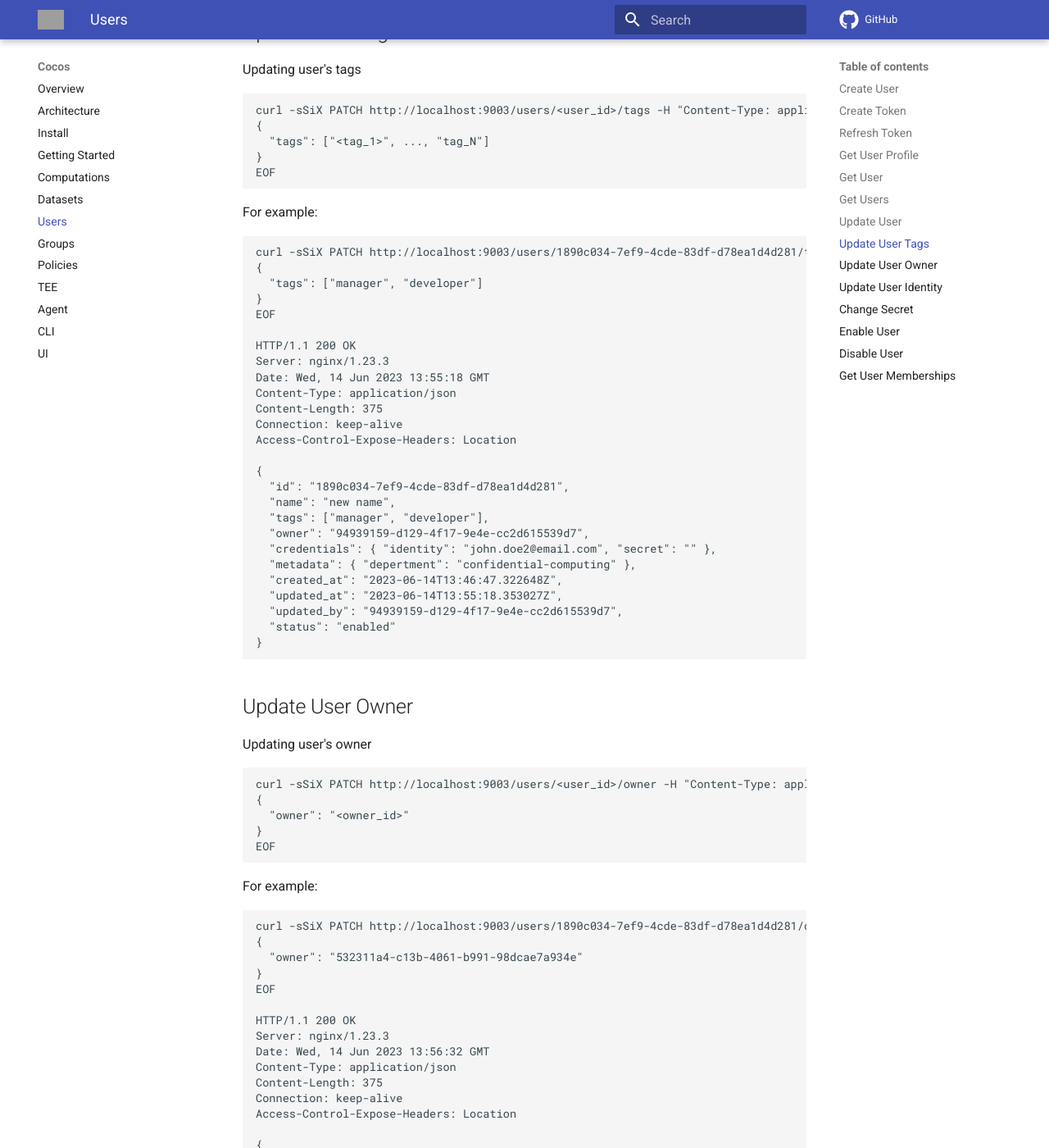
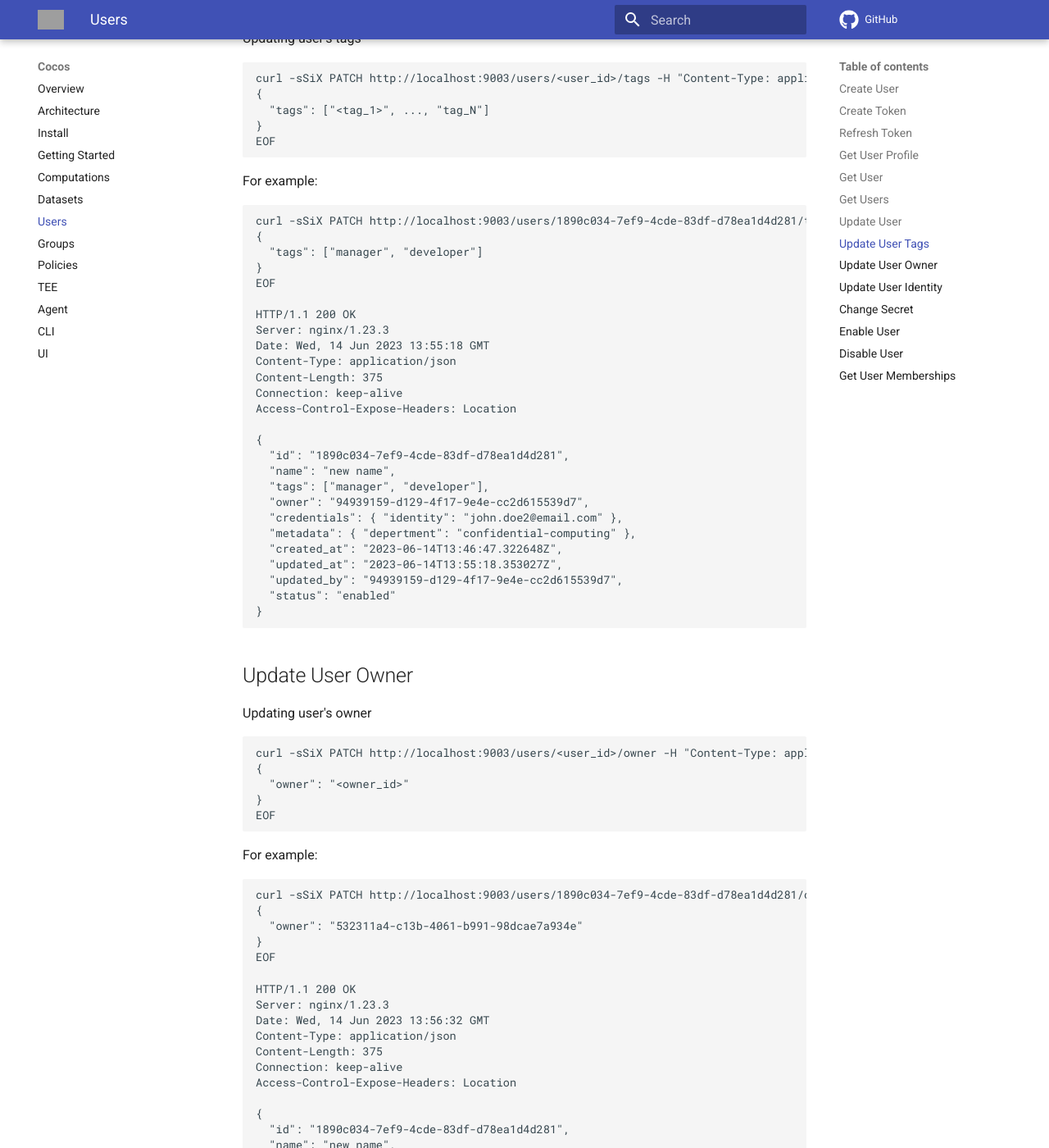
Before and after one commit to ultravioletrs/cocos-docs, an MkDocs documentation site: the page built from docs/users.md, in a window 1280 px wide and 1400 px high, scrolled down 6641 px. Shown: the whole window at 82% size. Built offline with MkDocs 1.6.1 and Material for MkDocs 9.7.7, drawn with Linux system fonts in a browser that asks for light colours; comment, search, counter and statistics services are not loaded; some of the changed text lies outside the part shown; grey boxes are pictures that could not be loaded.

Commit message:
Redact user secret
Signed-off-by: rodneyosodo <blackd0t@protonmail.com>

```diff
--- a/docs/users.md
+++ b/docs/users.md
@@ -48,7 +48,7 @@ Access-Control-Expose-Headers: Location
 {
   "id": "4f22fa45-50ca-491b-a7c9-680a2608dc13",
   "name": "John Doe",
-  "credentials": { "identity": "john.doe@email.com", "secret": "" },
+  "credentials": { "identity": "john.doe@email.com" },
   "created_at": "2023-06-14T13:45:38.808423Z",
   "updated_at": "0001-01-01T00:00:00Z",
   "status": "enabled"
@@ -80,7 +80,7 @@ Access-Control-Expose-Headers: Location
 {
   "id": "1890c034-7ef9-4cde-83df-d78ea1d4d281",
   "owner": "94939159-d129-4f17-9e4e-cc2d615539d7",
-  "credentials": { "identity": "john.doe2@email.com", "secret": "" },
+  "credentials": { "identity": "john.doe2@email.com" },
   "created_at": "2023-06-14T13:46:47.322648Z",
   "updated_at": "0001-01-01T00:00:00Z",
   "status": "enabled"
@@ -177,8 +177,7 @@ Access-Control-Expose-Headers: Location
   "id": "1890c034-7ef9-4cde-83df-d78ea1d4d281",
   "owner": "94939159-d129-4f17-9e4e-cc2d615539d7",
   "credentials": {
-    "identity": "john.doe2@email.com",
-    "secret": "$2a$10$pgpEKv0K5Xs9ULyBCVzGyeBwWIUleIH5IqXZ4XnLI6/.Aw2CHujr."
+    "identity": "john.doe2@email.com"
   },
   "created_at": "2023-06-14T13:46:47.322648Z",
   "updated_at": "0001-01-01T00:00:00Z",
@@ -209,8 +208,7 @@ Access-Control-Expose-Headers: Location
   "id": "1890c034-7ef9-4cde-83df-d78ea1d4d281",
   "owner": "94939159-d129-4f17-9e4e-cc2d615539d7",
   "credentials": {
-    "identity": "john.doe2@email.com",
-    "secret": "$2a$10$pgpEKv0K5Xs9ULyBCVzGyeBwWIUleIH5IqXZ4XnLI6/.Aw2CHujr."
+    "identity": "john.doe2@email.com"
   },
   "created_at": "2023-06-14T13:46:47.322648Z",
   "updated_at": "0001-01-01T00:00:00Z",
@@ -246,7 +244,7 @@ Access-Control-Expose-Headers: Location
     {
       "id": "1890c034-7ef9-4cde-83df-d78ea1d4d281",
       "owner": "94939159-d129-4f17-9e4e-cc2d615539d7",
-      "credentials": { "identity": "john.doe2@email.com", "secret": "" },
+      "credentials": { "identity": "john.doe2@email.com" },
       "created_at": "2023-06-14T13:46:47.322648Z",
       "updated_at": "0001-01-01T00:00:00Z",
       "status": "enabled"
@@ -283,7 +281,7 @@ Access-Control-Expose-Headers: Location
     {
       "id": "1890c034-7ef9-4cde-83df-d78ea1d4d281",
       "owner": "94939159-d129-4f17-9e4e-cc2d615539d7",
-      "credentials": { "identity": "john.doe2@email.com", "secret": "" },
+      "credentials": { "identity": "john.doe2@email.com" },
       "created_at": "2023-06-14T13:46:47.322648Z",
       "updated_at": "0001-01-01T00:00:00Z",
       "status": "enabled"
@@ -329,7 +327,7 @@ Access-Control-Expose-Headers: Location
   "id": "1890c034-7ef9-4cde-83df-d78ea1d4d281",
   "name": "new name",
   "owner": "94939159-d129-4f17-9e4e-cc2d615539d7",
-  "credentials": { "identity": "john.doe2@email.com", "secret": "" },
+  "credentials": { "identity": "john.doe2@email.com" },
   "metadata": { "depertment": "confidential-computing" },
   "created_at": "2023-06-14T13:46:47.322648Z",
   "updated_at": "2023-06-14T13:54:40.208005Z",
@@ -372,7 +370,7 @@ Access-Control-Expose-Headers: Location
   "name": "new name",
   "tags": ["manager", "developer"],
   "owner": "94939159-d129-4f17-9e4e-cc2d615539d7",
-  "credentials": { "identity": "john.doe2@email.com", "secret": "" },
+  "credentials": { "identity": "john.doe2@email.com" },
   "metadata": { "depertment": "confidential-computing" },
   "created_at": "2023-06-14T13:46:47.322648Z",
   "updated_at": "2023-06-14T13:55:18.353027Z",
@@ -415,7 +413,7 @@ Access-Control-Expose-Headers: Location
   "name": "new name",
   "tags": ["manager", "developer"],
   "owner": "532311a4-c13b-4061-b991-98dcae7a934e",
-  "credentials": { "identity": "john.doe2@email.com", "secret": "" },
+  "credentials": { "identity": "john.doe2@email.com" },
   "metadata": { "depertment": "confidential-computing" },
   "created_at": "2023-06-14T13:46:47.322648Z",
   "updated_at": "2023-06-14T13:56:32.059484Z",
@@ -458,7 +456,7 @@ Access-Control-Expose-Headers: Location
   "name": "new name",
   "tags": ["manager", "developer"],
   "owner": "94939159-d129-4f17-9e4e-cc2d615539d7",
-  "credentials": { "identity": "updated.john.doe@email.com", "secret": "" },
+  "credentials": { "identity": "updated.john.doe@email.com" },
   "metadata": { "depertment": "confidential-computing" },
   "created_at": "2023-06-14T13:46:47.322648Z",
   "updated_at": "2023-06-14T13:59:53.422595Z",
@@ -525,7 +523,7 @@ Access-Control-Expose-Headers: Location
   "name": "new name",
   "tags": ["manager", "developer"],
   "owner": "94939159-d129-4f17-9e4e-cc2d615539d7",
-  "credentials": { "identity": "updated.john.doe@email.com", "secret": "" },
+  "credentials": { "identity": "updated.john.doe@email.com" },
   "metadata": { "depertment": "confidential-computing" },
   "created_at": "2023-06-14T13:46:47.322648Z",
   "updated_at": "2023-06-14T13:59:53.422595Z",
@@ -560,7 +558,7 @@ Access-Control-Expose-Headers: Location
   "name": "new name",
   "tags": ["manager", "developer"],
   "owner": "94939159-d129-4f17-9e4e-cc2d615539d7",
-  "credentials": { "identity": "updated.john.doe@email.com", "secret": "" },
+  "credentials": { "identity": "updated.john.doe@email.com" },
   "metadata": { "depertment": "confidential-computing" },
   "created_at": "2023-06-14T13:46:47.322648Z",
   "updated_at": "2023-06-14T13:59:53.422595Z",
```
Also changed, not shown: docs/getting-started.md (+2 -3 lines).
